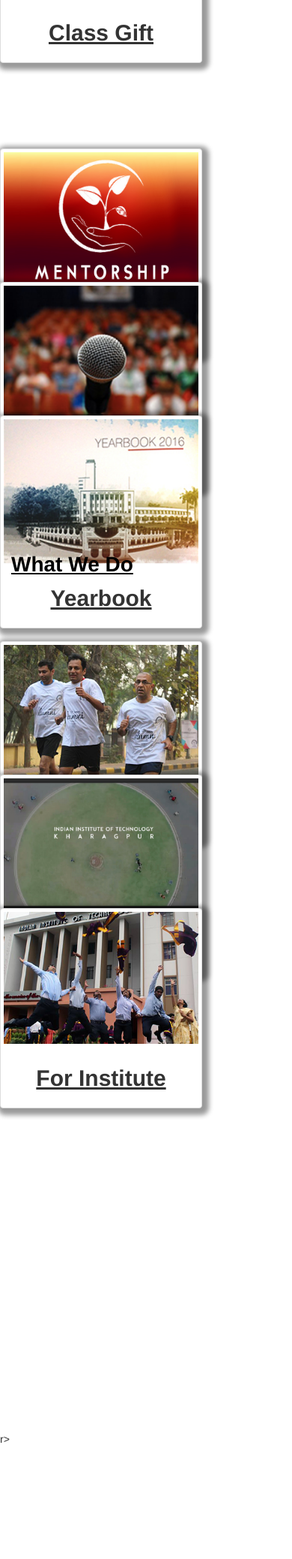
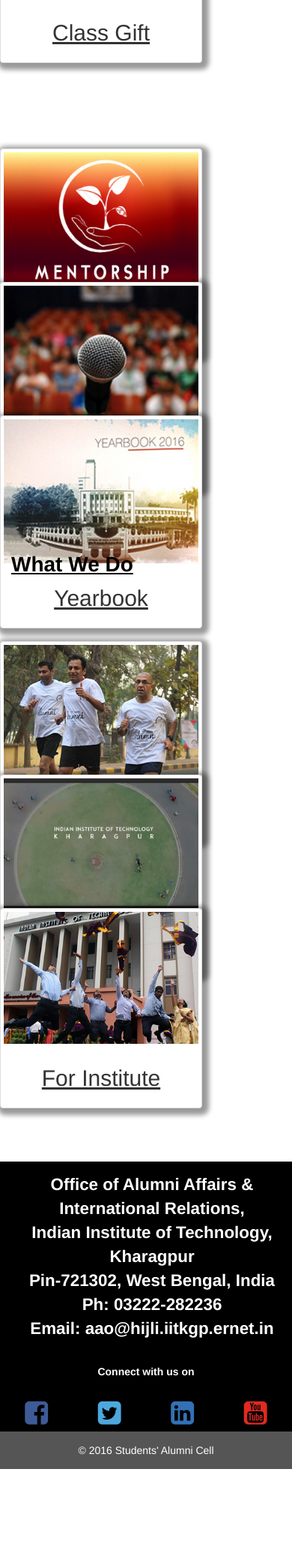
Before and after one commit to karannaoh/sac-new, a PHP site: page / in a window 390 px wide. Shown: the part 2787-4866 px from the top of the page at 75% size. After the commit the page ends 4746 px from the top, so only its background shows below. Run offline with PHP 8.4, Linux system fonts and the light colour scheme; some libraries are stand-ins or nearby versions.

Commit message:
add footer

```diff
--- /dev/null
+++ b/foot.php
@@ -0,0 +1,64 @@
+<!DOCTYPE html>
+<html>
+<head>
+
+	<meta charset="utf-8">
+  <meta name="viewport" content="width=device-width, initial-scale=1">
+  <link rel="stylesheet" href="https://maxcdn.bootstrapcdn.com/bootstrap/3.3.7/css/bootstrap.min.css">
+  <script src="https://ajax.googleapis.com/ajax/libs/jquery/3.2.1/jquery.min.js"></script>
+  <script src="https://maxcdn.bootstrapcdn.com/bootstrap/3.3.7/js/bootstrap.min.js"></script>
+  <link href="http://maxcdn.bootstrapcdn.com/font-awesome/4.3.0/css/font-awesome.min.css" rel="stylesheet">
+  <style type="text/css">
+    #foot{
+      padding-left: 16px;
+    }
+    footer {
+      background-color: #555;
+      color: white;
+      padding: 15px;
+    }
+    #foot{
+      padding-top: 15px;
+      text-align: center;
+    }
+
+   .headsoc{
+    text-align: center;
+    padding-top: 20px;
+   }
+  </style>
+</head>
+<body>
+<br><br><br><br><br><br><br><br>
+<div class="row" style="color:white;background-color: black">
+  <div class="col-sm-4"><p id="foot"><strong>Office of Alumni Affairs & International Relations,<br>
+                   Indian Institute of Technology, Kharagpur<br>
+                    Pin-721302, West Bengal, India<br>
+                    Ph: 03222-282236 <br>
+                    Email: aao@hijli.iitkgp.ernet.in</strong></p></div>
+  <div class="col-sm-4"></div>
+<div class="col-sm-4">
+               <div class="headsoc"><strong>Connect with us on</strong></div> <br>
+               <div class="btn-group btn-group-justified" class="btn-link">
+                  <div class="btn-group" >
+                    <button type="button" class="btn btn-link" style="font-size:36px"><a href="http://www.facebook.com/iitkgp.alumnicell?fref=ts&ref=br_tf" class="icoFacebook" class="img-responsive" title="Facebook" style="color: #3e5b98"><i class="fa fa-facebook-square"></i></a></button>
+                  </div>
+
+                  <div class="btn-group">
+                    <button type="button" class="btn btn-link" style="font-size:36px"><a href="http://twitter.com/IITKgpAlumni" class="icoTwitter" class="img-responsive" title="Twitter"><i class="fa fa-twitter-square" style="color: #4da7de"></i></a></button>
+                  </div>
+                  <div class="btn-group">
+                    <button type="button" class="btn btn-link" style="font-size:36px"><a href="https://www.linkedin.com/company-beta/13273135/" class="icolink" class="img-responsive" title="linkedin"><i class="fa fa-linkedin-square" style="color: #3371b7"></i></a></button>
+                  </div>
+                  <div class="btn-group">
+                    <button type="button" class="btn btn-link" style="font-size:36px;"><a href="http://www.youtube.com/channel/UCtnSs1CT59Rd8L6VlOAxzRA" class="icoyoutube" class="img-responsive" title="You Tube"><i class="fa fa-youtube-square" style="color:#e02a20;"></i></a></button>
+                  </div>
+                </div>
+              </div>
+</div>
+
+<footer class="container-fluid text-center">
+  &copy; 2016 Students' Alumni Cell
+</footer>
+</body>
+</html>
--- a/index.php
+++ b/index.php
@@ -27,35 +27,8 @@
 <?php
 include 'nav3.php';
 include 'body.php';
+include 'foot.php';
 ?>
-
-<br>
-<br>
-  <br>
-  <br><br>
-      <br><br>
-          <br><br>
-              <br><br>
-                  <br><br>
-                      <br><br>
-                          <br><br>
-                              <br><br>
-                                  <br><br>
-                                      <br><br>
-                                          <br><br>
-                                              <br>r>
-                                                    <br><br>
-                                                        <br><br>
-                                                            <br><br>
-                                                                <br><br>
-                                                                    <br><br>
-                                                                        <br><br>
-                                                                            <br><br>
-                                                                                <br><br>
-                                                                                    <br><br>
-                                                                                        <br><br>
-                                                                                            <br><br>
-                                                                                                <br>
 </body>
 <script src="https://ajax.googleapis.com/ajax/libs/jquery/3.2.1/jquery.min.js"></script>
 <script src="https://maxcdn.bootstrapcdn.com/bootstrap/3.3.7/js/bootstrap.min.js"></script><link rel="stylesheet" href="">
```
